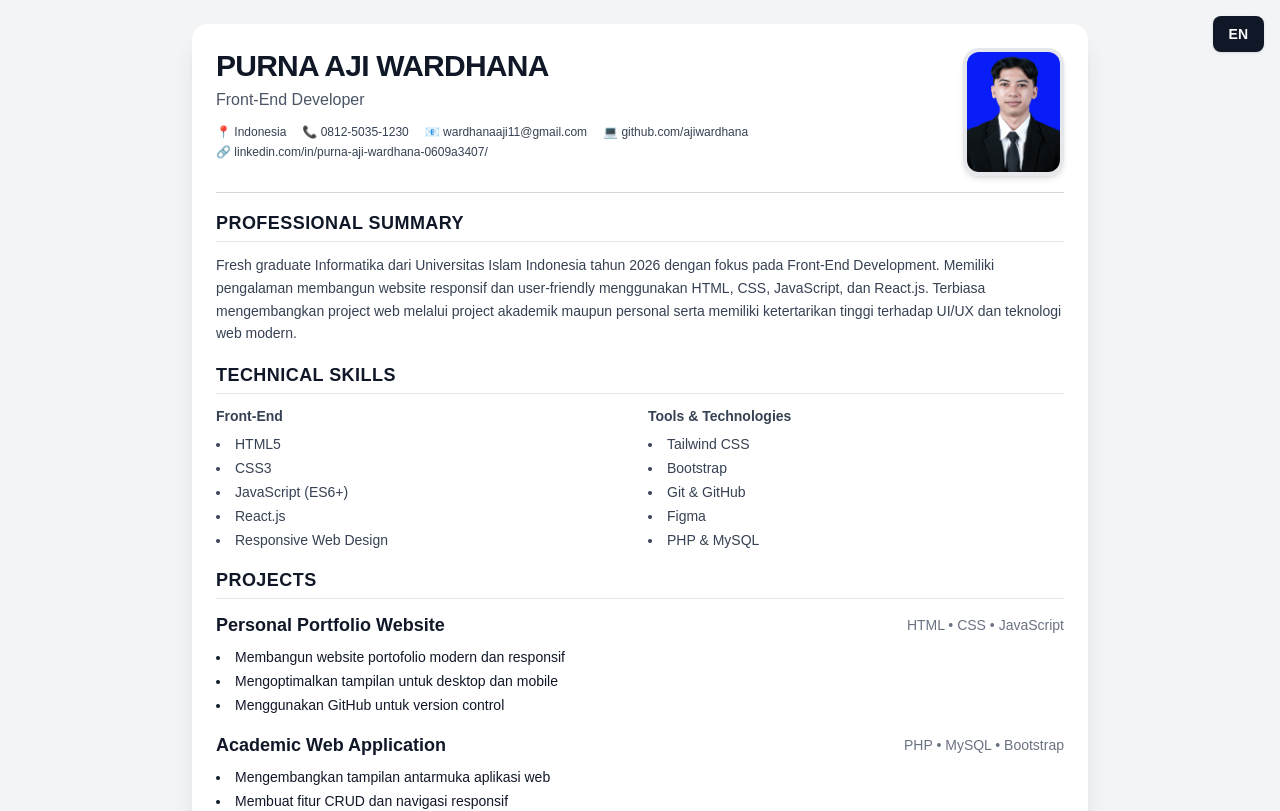
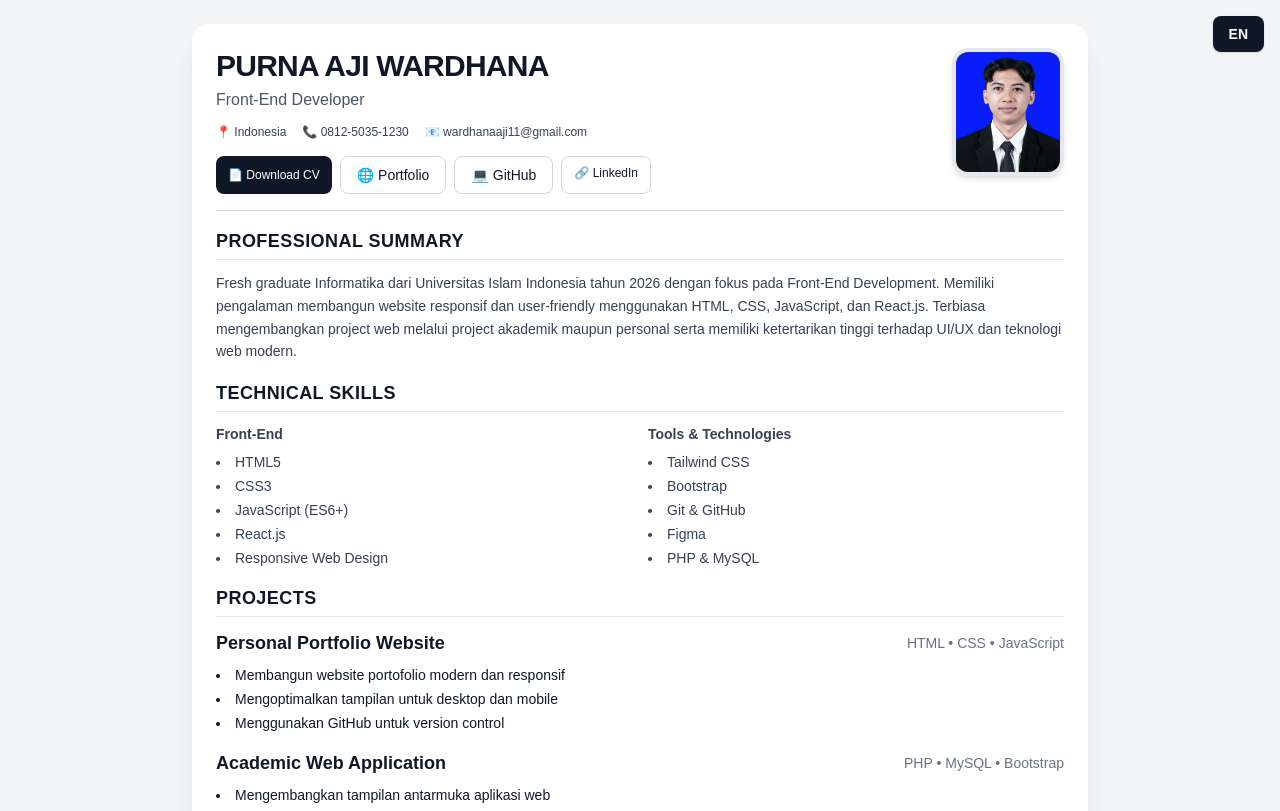
Before and after one commit to ajiwardhana/CV, a React (Vite) app: page / in a window 1280 px wide. Shown: the top 811 px of the page. Built offline with nearby package versions, Linux system fonts and the light colour scheme.

Commit message:
UI update

```diff
--- a/src/App.jsx
+++ b/src/App.jsx
@@ -15,30 +15,22 @@ export default function ModernCV() {
 			frontend: "Front-End",
 			tools: "Tools & Technologies",
 
+			download: "Download CV",
+			portfolio: "Portfolio",
+			github: "GitHub",
+			linkedin: "LinkedIn",
+
 			projectsTitle: "Projects",
 
-			portfolioDesc: [
-				"Membangun website portofolio modern dan responsif",
-				"Mengoptimalkan tampilan untuk desktop dan mobile",
-				"Menggunakan GitHub untuk version control",
-			],
+			portfolioDesc: ["Membangun website portofolio modern dan responsif", "Mengoptimalkan tampilan untuk desktop dan mobile", "Menggunakan GitHub untuk version control"],
 
-			academicDesc: [
-				"Mengembangkan tampilan antarmuka aplikasi web",
-				"Membuat fitur CRUD dan navigasi responsif",
-				"Berkolaborasi dalam pengembangan project akademik",
-			],
+			academicDesc: ["Mengembangkan tampilan antarmuka aplikasi web", "Membuat fitur CRUD dan navigasi responsif", "Berkolaborasi dalam pengembangan project akademik"],
 
-			landingDesc: [
-				"Mendesain landing page modern dan clean",
-				"Mengimplementasikan desain menjadi website responsive",
-				"Fokus pada user experience dan visual hierarchy",
-			],
+			landingDesc: ["Mendesain landing page modern dan clean", "Mengimplementasikan desain menjadi website responsive", "Fokus pada user experience dan visual hierarchy"],
 
 			educationTitle: "Education",
 			degree: "Bachelor of Informatics",
-			educationDesc:
-				"Fokus pembelajaran pada web development, software engineering, database systems, dan user interface design.",
+			educationDesc: "Fokus pembelajaran pada web development, software engineering, database systems, dan user interface design.",
 
 			softSkillsTitle: "Soft Skills",
 
@@ -55,30 +47,22 @@ export default function ModernCV() {
 			frontend: "Front-End",
 			tools: "Tools & Technologies",
 
+			download: "Download Resume",
+			portfolio: "Portfolio",
+			github: "GitHub",
+			linkedin: "LinkedIn",
+
 			projectsTitle: "Projects",
 
-			portfolioDesc: [
-				"Built a modern and responsive portfolio website",
-				"Optimized layouts for desktop and mobile devices",
-				"Used GitHub for version control",
-			],
+			portfolioDesc: ["Built a modern and responsive portfolio website", "Optimized layouts for desktop and mobile devices", "Used GitHub for version control"],
 
-			academicDesc: [
-				"Developed user interfaces for web applications",
-				"Implemented CRUD features and responsive navigation",
-				"Collaborated in academic project development",
-			],
+			academicDesc: ["Developed user interfaces for web applications", "Implemented CRUD features and responsive navigation", "Collaborated in academic project development"],
 
-			landingDesc: [
-				"Designed a modern and clean landing page",
-				"Implemented designs into responsive websites",
-				"Focused on user experience and visual hierarchy",
-			],
+			landingDesc: ["Designed a modern and clean landing page", "Implemented designs into responsive websites", "Focused on user experience and visual hierarchy"],
 
 			educationTitle: "Education",
 			degree: "Bachelor of Informatics",
-			educationDesc:
-				"Focused on web development, software engineering, database systems, and user interface design.",
+			educationDesc: "Focused on web development, software engineering, database systems, and user interface design.",
 
 			softSkillsTitle: "Soft Skills",
 
@@ -91,10 +75,7 @@ export default function ModernCV() {
 	return (
 		<div className="relative min-h-screen bg-gray-100 py-6 px-4 flex justify-center text-gray-900 print:bg-white print:py-0 print:px-0">
 			{/* Language Toggle */}
-			<button
-				onClick={() => setLang(lang === "id" ? "en" : "id")}
-				className="fixed top-4 right-4 z-50 px-4 py-2 rounded-lg bg-gray-900 text-white text-sm font-semibold shadow hover:bg-gray-700 transition print:hidden"
-			>
+			<button onClick={() => setLang(lang === "id" ? "en" : "id")} className="fixed top-4 right-4 z-50 px-4 py-2 rounded-lg bg-gray-900 text-white text-sm font-semibold shadow hover:bg-gray-700 transition print:hidden">
 				{t.button}
 			</button>
 
@@ -103,51 +84,51 @@ export default function ModernCV() {
 				<header className="border-b border-gray-300 pb-4 mb-4">
 					<div className="flex flex-col md:flex-row md:items-start md:justify-between gap-2">
 						<div>
-							<h1 className="text-3xl font-bold tracking-tight text-gray-900">
-								PURNA AJI WARDHANA
-							</h1>
+							<h1 className="text-3xl font-bold tracking-tight text-gray-900">PURNA AJI WARDHANA</h1>
 
-							<p className="text-base text-gray-600 mt-1 font-medium">
-								{t.role}
-							</p>
+							<p className="text-base text-gray-600 mt-1 font-medium">{t.role}</p>
 
 							<div className="flex flex-wrap gap-x-4 gap-y-1 mt-3 text-xs text-gray-700">
 								<span>📍 Indonesia</span>
 								<span>📞 0812-5035-1230</span>
 								<span>📧 wardhanaaji11@gmail.com</span>
-								<span>💻 github.com/ajiwardhana</span>
-								<span>
-									🔗 linkedin.com/in/purna-aji-wardhana-0609a3407/
-								</span>
+								{/* <span>💻 github.com/ajiwardhana</span>
+								<span>🔗 linkedin.com/in/purna-aji-wardhana-0609a3407/</span> */}
+							</div>
+							<div className="flex flex-wrap gap-2 mt-4 print:hidden">
+								<button onClick={() => window.print()} className="px-3 py-2 rounded-lg bg-gray-900 text-white text-xs font-medium hover:bg-gray-700 transition print:hidden">
+									📄 {t.download}
+								</button>
+
+								<a href="https://portfolio-kamu.vercel.app" target="_blank" rel="noopener noreferrer" className="px-4 py-2 rounded-lg border border-gray-300 text-sm font-medium hover:bg-gray-100 transition">
+									🌐 {t.portfolio}
+								</a>
+
+								<a href="https://github.com/ajiwardhana" target="_blank" rel="noopener noreferrer" className="px-4 py-2 rounded-lg border border-gray-300 text-sm font-medium hover:bg-gray-100 transition">
+									💻 {t.github}
+								</a>
+								<a href="https://www.linkedin.com/in/purna-aji-wardhana-0609a3407/" target="_blank" rel="noopener noreferrer" className="px-3 py-2 rounded-lg border border-gray-300 text-xs font-medium hover:bg-gray-100 transition">
+									🔗 {t.linkedin}
+								</a>
 							</div>
 						</div>
 
 						<div className="flex justify-center md:justify-end">
-							<img
-								src={profile}
-								alt="Profile"
-								className="w-28 h-32 rounded-2xl object-cover object-top border-4 border-gray-200 shadow-md"
-							/>
+							<img src={profile} alt="Profile" className="w-28 h-32 rounded-2xl object-cover object-top border-4 border-gray-200 shadow-md" />
 						</div>
 					</div>
 				</header>
 
 				{/* Summary */}
 				<section className="mb-4">
-					<h2 className="text-lg font-bold text-gray-900 border-b border-gray-200 pb-1 mb-3 uppercase tracking-wide">
-						{t.summaryTitle}
-					</h2>
+					<h2 className="text-lg font-bold text-gray-900 border-b border-gray-200 pb-1 mb-3 uppercase tracking-wide">{t.summaryTitle}</h2>
 
-					<p className="text-gray-700 leading-relaxed text-sm">
-						{t.summary}
-					</p>
+					<p className="text-gray-700 leading-relaxed text-sm">{t.summary}</p>
 				</section>
 
 				{/* Skills */}
 				<section className="mb-4">
-					<h2 className="text-lg font-bold text-gray-900 border-b border-gray-200 pb-1 mb-3 uppercase tracking-wide">
-						{t.skillsTitle}
-					</h2>
+					<h2 className="text-lg font-bold text-gray-900 border-b border-gray-200 pb-1 mb-3 uppercase tracking-wide">{t.skillsTitle}</h2>
 
 					<div className="grid grid-cols-1 md:grid-cols-2 gap-4 text-gray-700 text-sm">
 						<div>
@@ -178,19 +159,13 @@ export default function ModernCV() {
 
 				{/* Projects */}
 				<section className="mb-4">
-					<h2 className="text-lg font-bold text-gray-900 border-b border-gray-200 pb-1 mb-3 uppercase tracking-wide">
-						{t.projectsTitle}
-					</h2>
+					<h2 className="text-lg font-bold text-gray-900 border-b border-gray-200 pb-1 mb-3 uppercase tracking-wide">{t.projectsTitle}</h2>
 
 					<div className="space-y-4">
 						<div>
 							<div className="flex flex-col md:flex-row md:items-center md:justify-between gap-1 mb-2">
-								<h3 className="text-lg font-semibold">
-									Personal Portfolio Website
-								</h3>
-								<span className="text-sm text-gray-500">
-									HTML • CSS • JavaScript
-								</span>
+								<h3 className="text-lg font-semibold">Personal Portfolio Website</h3>
+								<span className="text-sm text-gray-500">HTML • CSS • JavaScript</span>
 							</div>
 
 							<ul className="list-disc list-inside text-sm space-y-1">
@@ -202,12 +177,8 @@ export default function ModernCV() {
 
 						<div>
 							<div className="flex flex-col md:flex-row md:items-center md:justify-between gap-1 mb-2">
-								<h3 className="text-lg font-semibold">
-									Academic Web Application
-								</h3>
-								<span className="text-sm text-gray-500">
-									PHP • MySQL • Bootstrap
-								</span>
+								<h3 className="text-lg font-semibold">Academic Web Application</h3>
+								<span className="text-sm text-gray-500">PHP • MySQL • Bootstrap</span>
 							</div>
 
 							<ul className="list-disc list-inside text-sm space-y-1">
@@ -219,12 +190,8 @@ export default function ModernCV() {
 
 						<div>
 							<div className="flex flex-col md:flex-row md:items-center md:justify-between gap-1 mb-2">
-								<h3 className="text-lg font-semibold">
-									UI Landing Page Design
-								</h3>
-								<span className="text-sm text-gray-500">
-									Figma • HTML • CSS
-								</span>
+								<h3 className="text-lg font-semibold">UI Landing Page Design</h3>
+								<span className="text-sm text-gray-500">Figma • HTML • CSS</span>
 							</div>
 
 							<ul className="list-disc list-inside text-sm space-y-1">
@@ -238,46 +205,27 @@ export default function ModernCV() {
 
 				{/* Education */}
 				<section className="mb-4">
-					<h2 className="text-lg font-bold text-gray-900 border-b border-gray-200 pb-1 mb-3 uppercase tracking-wide">
-						{t.educationTitle}
-					</h2>
+					<h2 className="text-lg font-bold text-gray-900 border-b border-gray-200 pb-1 mb-3 uppercase tracking-wide">{t.educationTitle}</h2>
 
 					<div>
 						<div className="flex flex-col md:flex-row md:items-center md:justify-between gap-1">
-							<h3 className="text-lg font-semibold">
-								Universitas Islam Indonesia
-							</h3>
-							<span className="text-sm text-gray-500">
-								2018 – 2026
-							</span>
+							<h3 className="text-lg font-semibold">Universitas Islam Indonesia</h3>
+							<span className="text-sm text-gray-500">2018 – 2026</span>
 						</div>
 
 						<p className="text-gray-700 mt-1 text-sm">{t.degree}</p>
 
-						<p className="text-gray-600 mt-2 text-sm leading-relaxed">
-							{t.educationDesc}
-						</p>
+						<p className="text-gray-600 mt-2 text-sm leading-relaxed">{t.educationDesc}</p>
 					</div>
 				</section>
 
 				{/* Soft Skills */}
 				<section>
-					<h2 className="text-lg font-bold text-gray-900 border-b border-gray-200 pb-1 mb-3 uppercase tracking-wide">
-						{t.softSkillsTitle}
-					</h2>
+					<h2 className="text-lg font-bold text-gray-900 border-b border-gray-200 pb-1 mb-3 uppercase tracking-wide">{t.softSkillsTitle}</h2>
 
 					<div className="flex flex-wrap gap-3 text-sm">
-						{[
-							"Problem Solving",
-							"Communication",
-							"Teamwork",
-							"Adaptability",
-							"Time Management",
-						].map((skill) => (
-							<span
-								key={skill}
-								className="px-4 py-2 rounded-full bg-gray-100 text-gray-700 border border-gray-200"
-							>
+						{["Problem Solving", "Communication", "Teamwork", "Adaptability", "Time Management"].map((skill) => (
+							<span key={skill} className="px-4 py-2 rounded-full bg-gray-100 text-gray-700 border border-gray-200">
 								{skill}
 							</span>
 						))}
```
